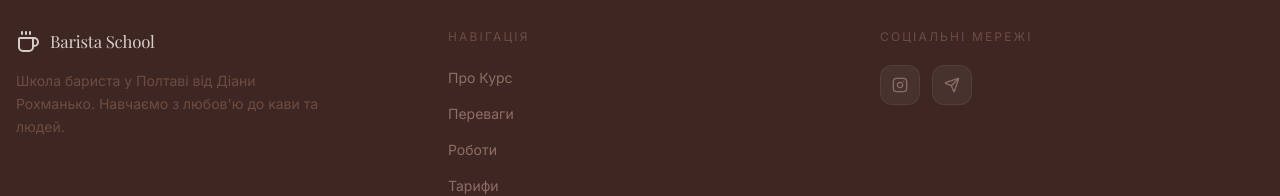
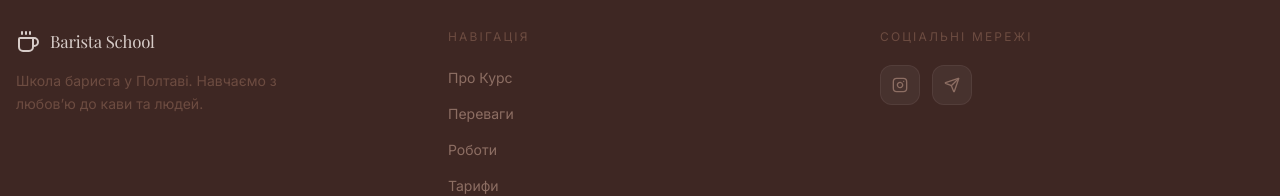
Before and after one commit to AndriiIladii/BaristaCourses, a Next.js app: page / in a window 1280 px wide. Shown: the part 5473-5669 px from the top of the page. Built offline with nearby package versions, Linux system fonts and the light colour scheme; a web font is replaced by a local one.

Commit message:
fix: fixed paragraph

```diff
--- a/components/layout/Footer.tsx
+++ b/components/layout/Footer.tsx
@@ -13,7 +13,7 @@ const Footer = () => {
                             <Coffee className="text-brown-100" />
                             <span className='text-brown-100 font-secondary text-[1.05rem] tracking-[-0.01em]'>Barista School</span>
                         </div>
-                        <p className="text-sm leading-relaxed max-w-xs text-brown-500">Школа бариста у Полтаві від Діани Рохманько. Навчаємо з любов'ю до кави та людей.</p>
+                        <p className="text-sm leading-relaxed max-w-xs text-brown-500">Школа бариста у Полтаві. Навчаємо з любовʼю до кави та людей.</p>
                     </div>
                     <div>
                         <p className="text-xs uppercase tracking-[0.18em] mb-5 text-brown-500">Навігація</p>
```
